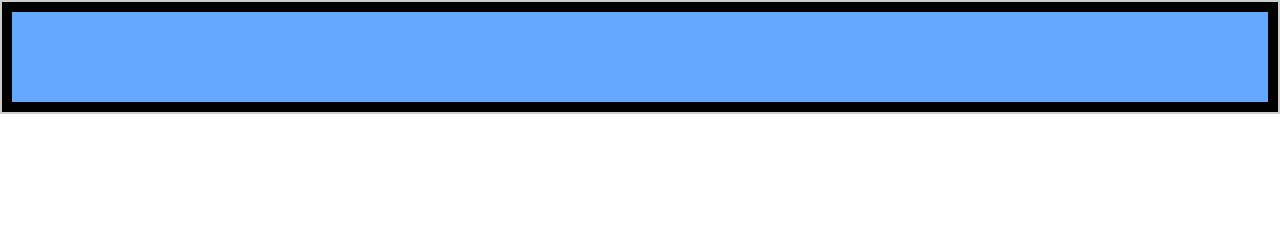
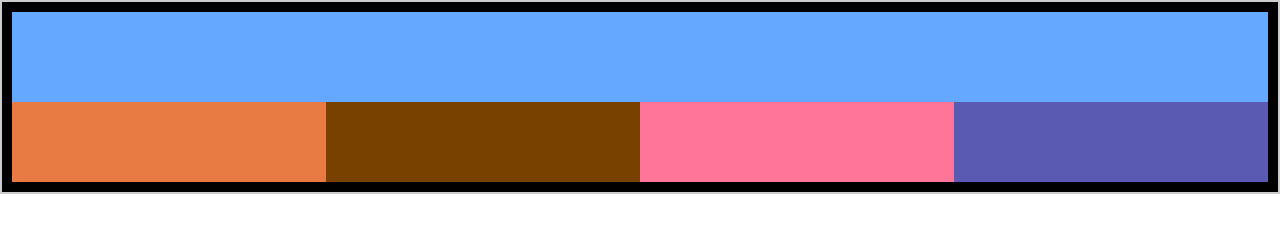
Before and after one commit to faisalnazir0017/Assignment_2_IEC, a plain HTML site: page index.html in a window 1280 px wide. Drawn offline with Linux system fonts and the light colour scheme.

Commit message:
css for 2nd row
applying css on row 2nd

```diff
--- a/style.css
+++ b/style.css
@@ -22,3 +22,25 @@
     height: 90px;
     background-color: #64a8ff;
   }
+
+  /* css for row 2  */
+
+.menu_div {
+    display: flex;
+  }
+  .box {
+    width: 25%;
+    height: 80px;
+  }
+  #box1 {
+    background-color: #e87a44;
+  }
+  #box2 {
+    background-color: #784100;
+  }
+  #box3 {
+    background-color: #ff7498;
+  }
+  #box4 {
+    background-color: #5b5ab2;
+  }
```
